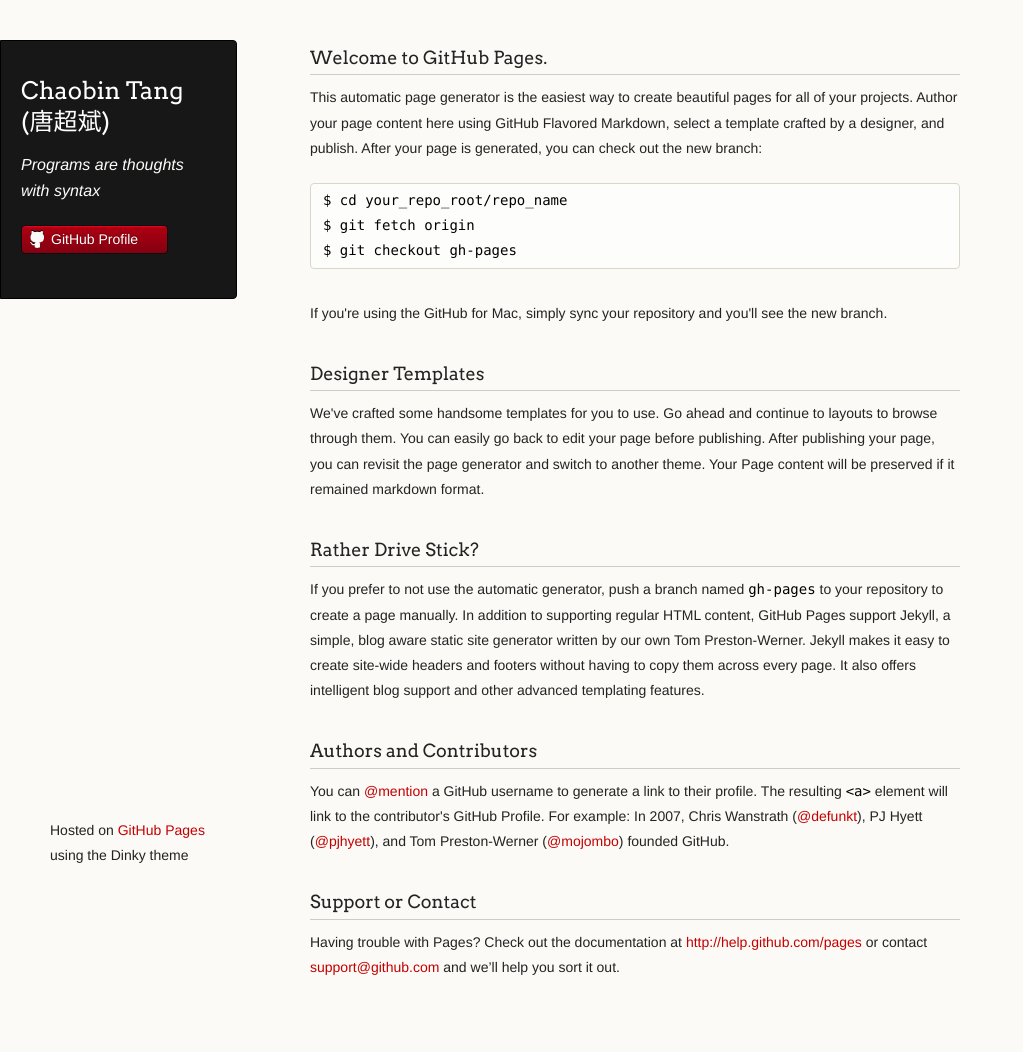
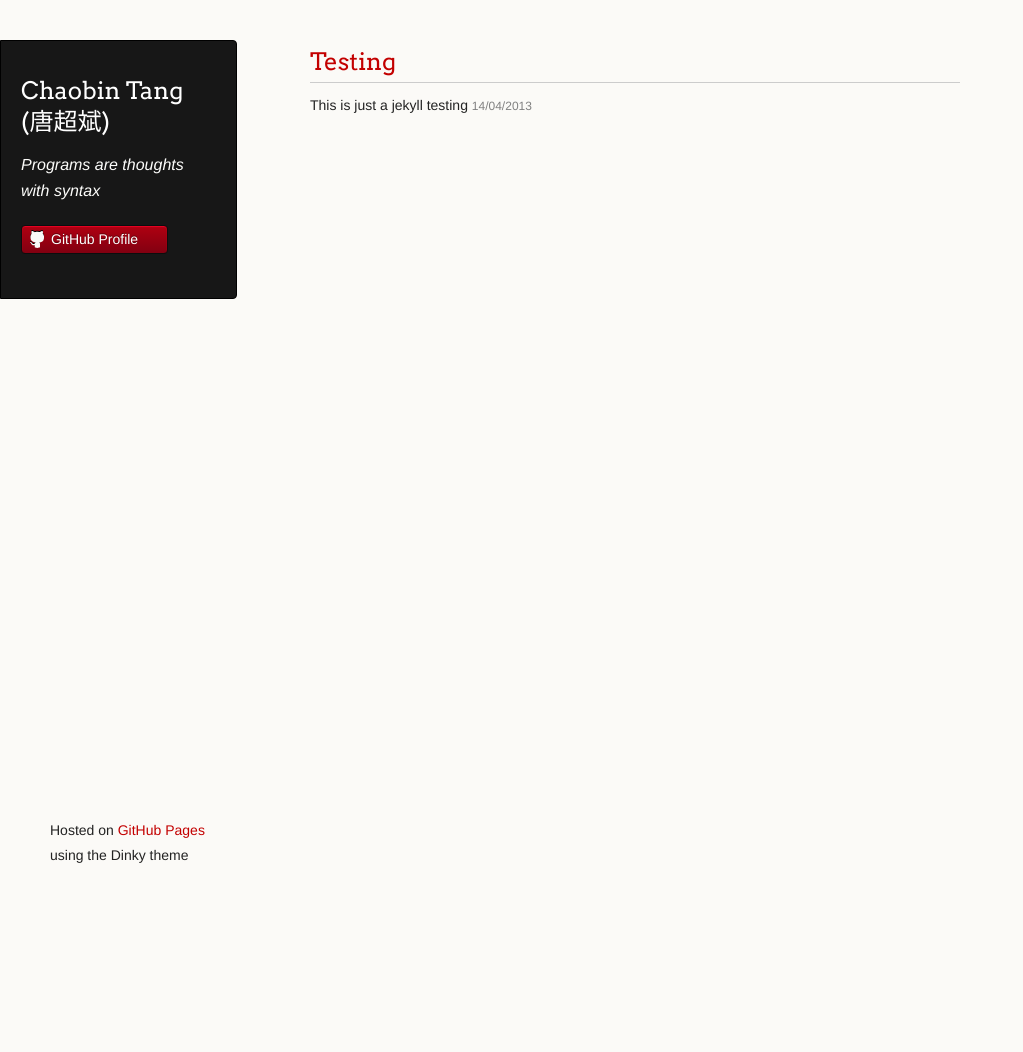
Before and after one commit to chaobin/chaobin.github.io, a Jekyll site: the page built from index.html, in a window 1280 px wide. Shown: the whole page, without its empty margins (0-1023 px from the left). Built offline with Jekyll 4.4.1, drawn with Linux system fonts in a browser that asks for light colours; Markdown is read by kramdown in place of the engine named in the settings; after the commit the page ends 900 px from its top, so only the background shows below that.

Commit message:
REV: Created an index.html

```diff
--- a/_posts/2013-04-14-test.markdown
+++ b/_posts/2013-04-14-test.markdown
@@ -4,6 +4,7 @@
 tags: test jekyll
 description: This is just a jekyll testing
 ---
-# this is just a testing with jekyll
 
-## now it is something else to testing
+### now it is something else to testing
+
+This post is written on {{ page.date | date:'%d/%m/%Y'}}
--- a/index.html
+++ b/index.html
@@ -1,13 +1,14 @@
+---
+---
 <!doctype html>
 <html>
   <head>
     <meta charset="utf-8">
     <meta http-equiv="X-UA-Compatible" content="chrome=1">
     <title>Chaobin Tang (唐超斌) by chaobin</title>
-
-    <link rel="stylesheet" href="stylesheets/styles.css">
-    <link rel="stylesheet" href="stylesheets/pygment_trac.css">
-    <script src="javascripts/scale.fix.js"></script>
+    <link rel="stylesheet" href="/stylesheets/styles.css">
+    <link rel="stylesheet" href="/stylesheets/pygment_trac.css">
+    <script src="/javascripts/scale.fix.js"></script>
     <meta name="viewport" content="width=device-width, initial-scale=1, user-scalable=no">
     <!--[if lt IE 9]>
     <script src="//html5shiv.googlecode.com/svn/trunk/html5.js"></script>
@@ -18,47 +19,25 @@
       <header>
         <h1 class="header">Chaobin Tang (唐超斌)</h1>
         <p class="header">Programs are thoughts with syntax</p>
-
-
-
         <ul>
           <li><a class="buttons github" href="https://github.com/chaobin">GitHub Profile</a></li>
         </ul>
+      </header>
 
-      </header>
       <section>
-        <h3>Welcome to GitHub Pages.</h3>
+        {% for post in site.posts %}
+        <h2><a href="{{ post.url }}">{{ post.title | capitalize }}</a></h2>
+        <p>
+          {{ post.description }}
+          <span class="small">{{ post.date | date:'%d/%m/%Y'}}</span>
+        </p>
+        {% endfor %}
+      </section>
 
-<p>This automatic page generator is the easiest way to create beautiful pages for all of your projects. Author your page content here using GitHub Flavored Markdown, select a template crafted by a designer, and publish. After your page is generated, you can check out the new branch:</p>
-
-<pre><code>$ cd your_repo_root/repo_name
-$ git fetch origin
-$ git checkout gh-pages
-</code></pre>
-
-<p>If you're using the GitHub for Mac, simply sync your repository and you'll see the new branch.</p>
-
-<h3>Designer Templates</h3>
-
-<p>We've crafted some handsome templates for you to use. Go ahead and continue to layouts to browse through them. You can easily go back to edit your page before publishing. After publishing your page, you can revisit the page generator and switch to another theme. Your Page content will be preserved if it remained markdown format.</p>
-
-<h3>Rather Drive Stick?</h3>
-
-<p>If you prefer to not use the automatic generator, push a branch named <code>gh-pages</code> to your repository to create a page manually. In addition to supporting regular HTML content, GitHub Pages support Jekyll, a simple, blog aware static site generator written by our own Tom Preston-Werner. Jekyll makes it easy to create site-wide headers and footers without having to copy them across every page. It also offers intelligent blog support and other advanced templating features.</p>
-
-<h3>Authors and Contributors</h3>
-
-<p>You can <a href="https://github.com/blog/821" class="user-mention">@mention</a> a GitHub username to generate a link to their profile. The resulting <code>&lt;a&gt;</code> element will link to the contributor's GitHub Profile. For example: In 2007, Chris Wanstrath (<a href="https://github.com/defunkt" class="user-mention">@defunkt</a>), PJ Hyett (<a href="https://github.com/pjhyett" class="user-mention">@pjhyett</a>), and Tom Preston-Werner (<a href="https://github.com/mojombo" class="user-mention">@mojombo</a>) founded GitHub.</p>
-
-<h3>Support or Contact</h3>
-
-<p>Having trouble with Pages? Check out the documentation at <a href="http://help.github.com/pages">http://help.github.com/pages</a> or contact <a href="mailto:support@github.com">support@github.com</a> and we’ll help you sort it out.</p>
-      </section>
       <footer>
         <p><small>Hosted on <a href="https://pages.github.com">GitHub Pages</a> using the Dinky theme</small></p>
       </footer>
     </div>
     <!--[if !IE]><script>fixScale(document);</script><![endif]-->
-
   </body>
 </html>
--- a/stylesheets/styles.css
+++ b/stylesheets/styles.css
@@ -412,3 +412,8 @@
     color:#444;
   }
 }
+
+.small {
+  color: gray;
+  font-size: 12px;
+}
```
Lines whose indentation alone changed are shown as unchanged.
